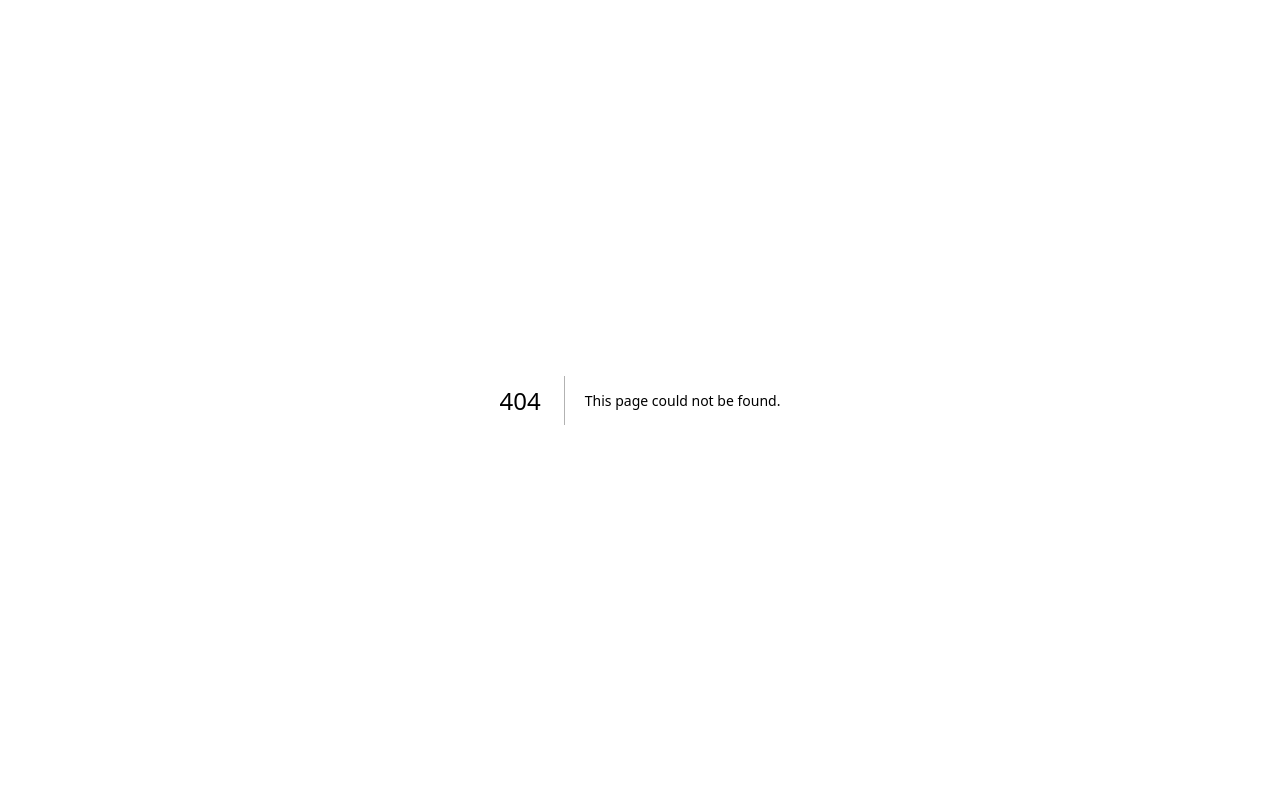
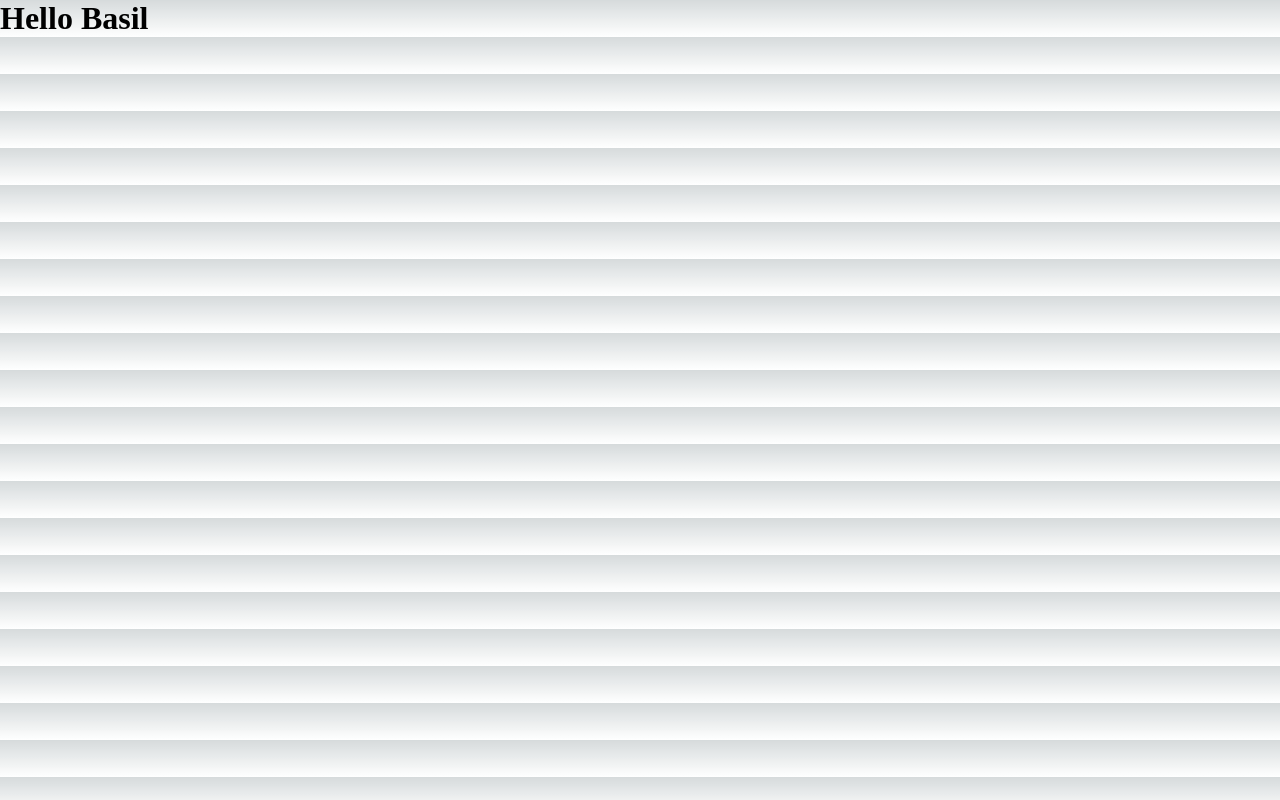
Before and after one commit to basilysf1709/litlinks, a Next.js app in the folder frontend/: page /test in a window 1280 px wide. Before the commit this address had no page. Built offline with nearby package versions, Linux system fonts and the light colour scheme.

Commit message:
Added a test component

```diff
--- /dev/null
+++ b/frontend/src/pages/test.tsx
@@ -0,0 +1,11 @@
+import React from 'react';
+
+const Test: React.FC = () : JSX.Element => {
+  return (
+    <div>
+      <h1>Hello Basil</h1>
+    </div>
+  );
+};
+
+export default Test;
```
